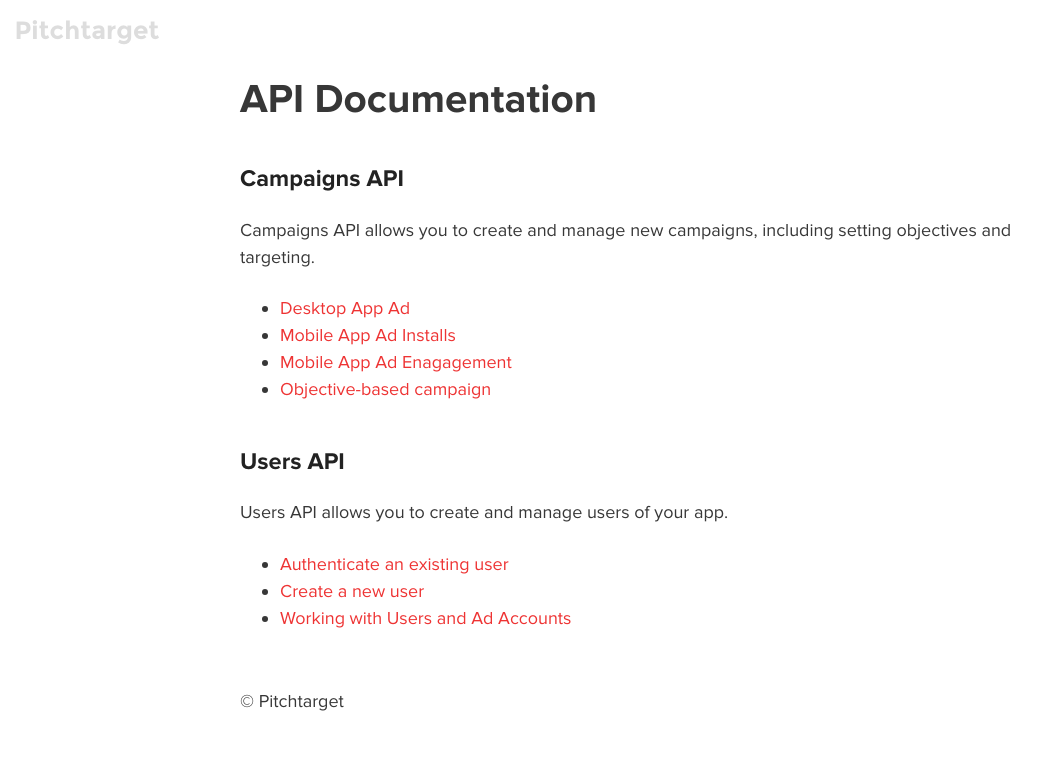
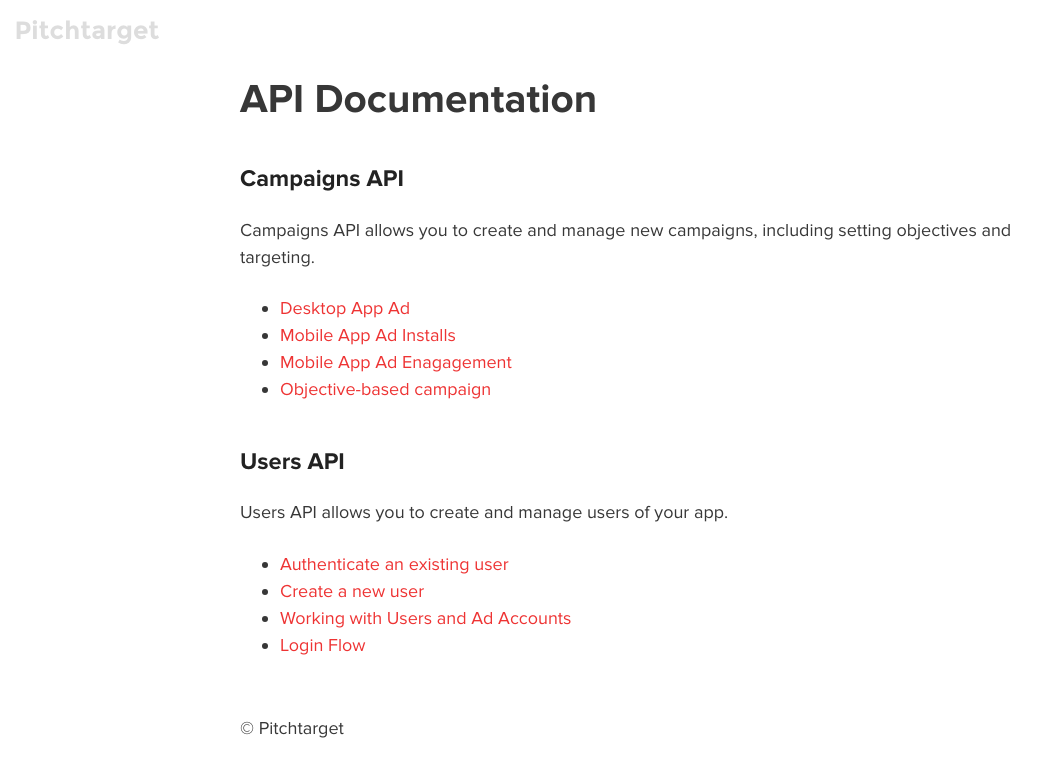
Before and after one commit to pitchtarget/pitchtarget.github.io, a Jekyll site: the page built from api/index.markdown, in a window 1280 px wide. Shown: the top 777 px of the page, without its empty margins (0-1056 px from the left). Built offline with Jekyll 4.4.1, drawn with Linux system fonts in a browser that asks for light colours.

Commit message:
added login flow docs

```diff
--- a/api/index.markdown
+++ b/api/index.markdown
@@ -19,3 +19,4 @@ Users API allows you to create and manage users of your app.
 * [Authenticate an existing user](users/authenticate.html)
 * [Create a new user](users/create.html)
 * [Working with Users and Ad Accounts](users/working_with_adaccounts.html)
+* [Login Flow](users/login_flow.html)
```
Also changed, not shown: api/users/links.md (deleted, +0 -1 lines), api/users/login_flow.markdown (renamed from api/users/facebook_login.markdown).
